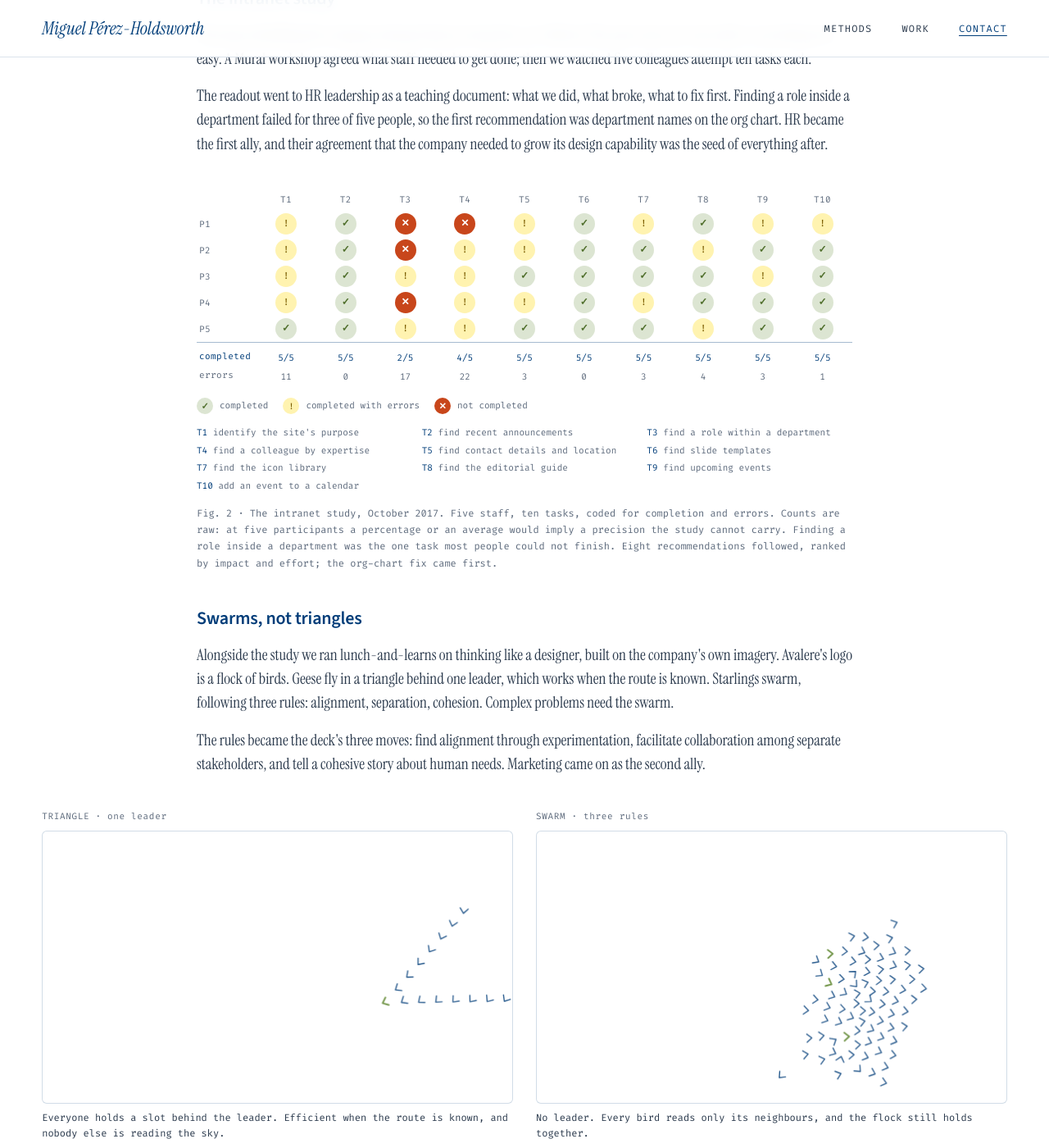
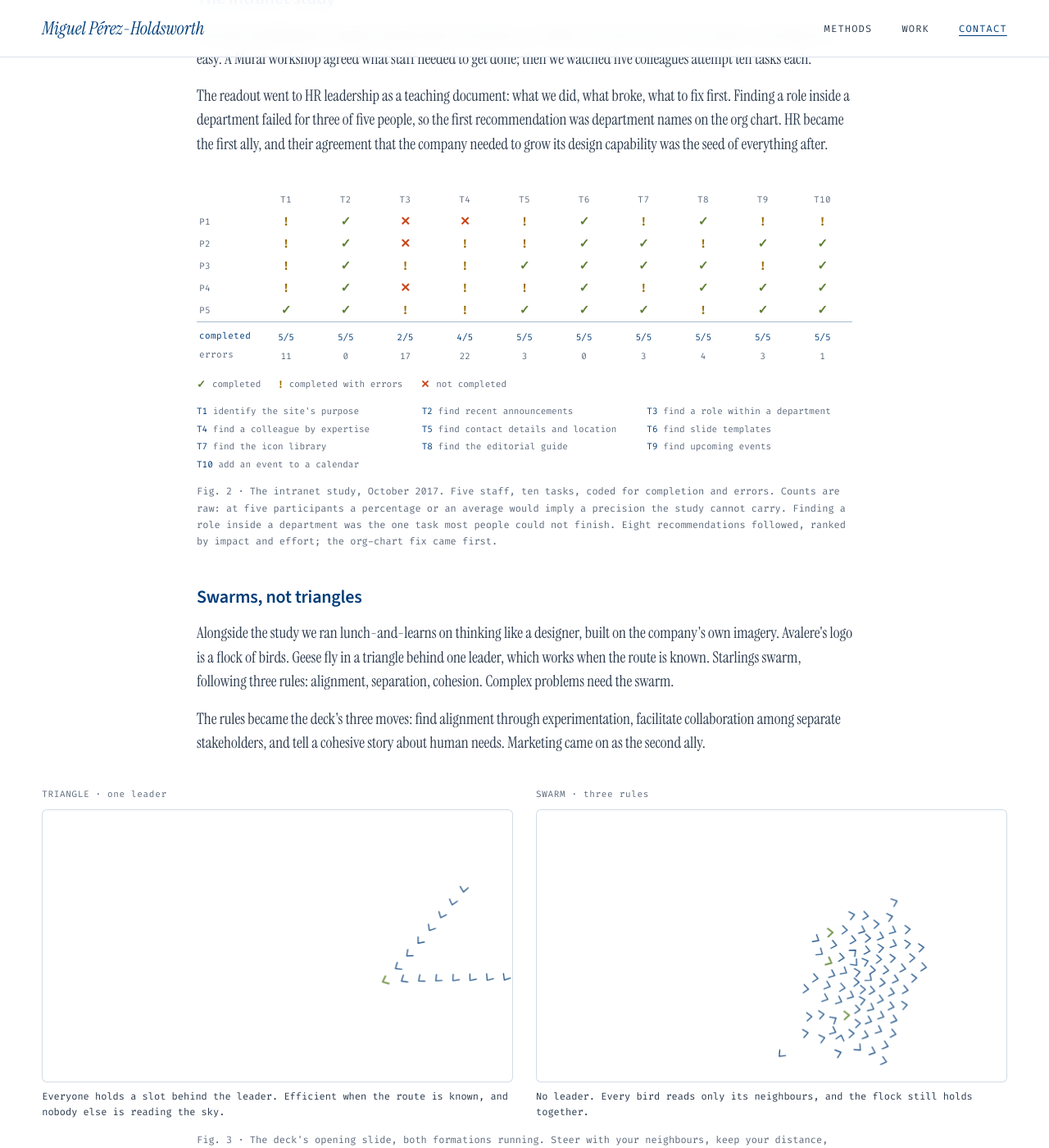
Before and after one commit to miguel-perez/miguel-perez.github.io, a Jekyll site: the page built from work/inovalon-design-coe/index.html, in a window 1280 px wide and 1400 px high, scrolled down 1769 px. Shown: the whole window at 82% size. Built offline with Jekyll 4.4.1, drawn with Linux system fonts in a browser that asks for light colours.

Commit message:
Drop the coloured discs from the task grid
Fifty filled circles were the problem, not the hues: pale fills read as
mottling and a solid fill among pale ones read as a different component
entirely. The marks now sit as coloured glyphs on white, which is how
the rest of the page works, and the grid reads as a table again. Green
check, amber warning, red cross, all three distinguished by shape as
well as colour.

Co-Authored-By: Claude Opus 5 (1M context) <noreply@anthropic.com>

```diff
--- a/work/inovalon-design-coe/index.html
+++ b/work/inovalon-design-coe/index.html
@@ -254,20 +254,20 @@ blockquote footer{margin-top:16px;font:12px/1.6 'Fira Code',monospace;color:#5e6
 .grid th{font-weight:400;padding:6px 3px;text-align:center;letter-spacing:.04em}
 .grid tbody th,.grid tfoot th{text-align:left;padding-right:14px;white-space:nowrap}
 .grid td{padding:3px;text-align:center}
-.grid i{display:inline-flex;align-items:center;justify-content:center;width:26px;height:26px;border-radius:50%;font-style:normal;font:600 12px/1 'Source Sans 3',sans-serif}
-.grid .ok{background:rgba(115,150,74,.25);color:#4F6E2B}
-.grid .err{background:#fff3b0;color:#7A5C00}
-.grid .fail{background:#C8461B;color:#fff}
+.grid i{display:inline-block;font-style:normal;font:700 15px/1 'Source Sans 3',sans-serif}
+.grid .ok{color:#5F7F35}
+.grid .err{color:#9A6B00}
+.grid .fail{color:#C8461B}
 .grid tfoot th,.grid tfoot td{padding-top:9px;color:#003D79}
 .grid tfoot tr:first-child th,.grid tfoot tr:first-child td{border-top:1px solid rgba(0,61,121,.35)}
 .grid tfoot tr:last-child th,.grid tfoot tr:last-child td{padding-top:2px;color:#5e6b7d}
 .key{display:flex;flex-wrap:wrap;align-items:center;gap:6px 8px;margin:0;font:11px/1.7 'Fira Code',monospace;color:#5e6b7d}
 .story p.key{font:11px/1.7 'Fira Code',monospace;color:#5e6b7d;margin:0}
-.key i{display:inline-flex;align-items:center;justify-content:center;width:20px;height:20px;border-radius:50%;font-style:normal;font:600 11px/1 'Source Sans 3',sans-serif;margin-left:10px}
+.key i{display:inline-block;font-style:normal;font:700 13px/1 'Source Sans 3',sans-serif;margin-left:14px}
 .key i:first-child{margin-left:0}
-.key .ok{background:rgba(115,150,74,.25);color:#4F6E2B}
-.key .err{background:#fff3b0;color:#7A5C00}
-.key .fail{background:#C8461B;color:#fff}
+.key .ok{color:#5F7F35}
+.key .err{color:#9A6B00}
+.key .fail{color:#C8461B}
 .key span{margin-left:6px;color:#8a929e}
 
 /* Fig. 3: the two formations, side by side */
@@ -312,7 +312,7 @@ blockquote footer{margin-top:16px;font:12px/1.6 'Fira Code',monospace;color:#5e6
  .funnel .n{grid-column:1/-1}
  .fig-scroll svg{min-width:620px}
  .grid{table-layout:auto}
- .grid i{width:22px;height:22px;font-size:11px}
+ .grid i{font-size:13px}
  .grid td{padding:2px}
  .grid th{padding:5px 2px}
  .grid tbody th,.grid tfoot th{padding-right:8px}
```
